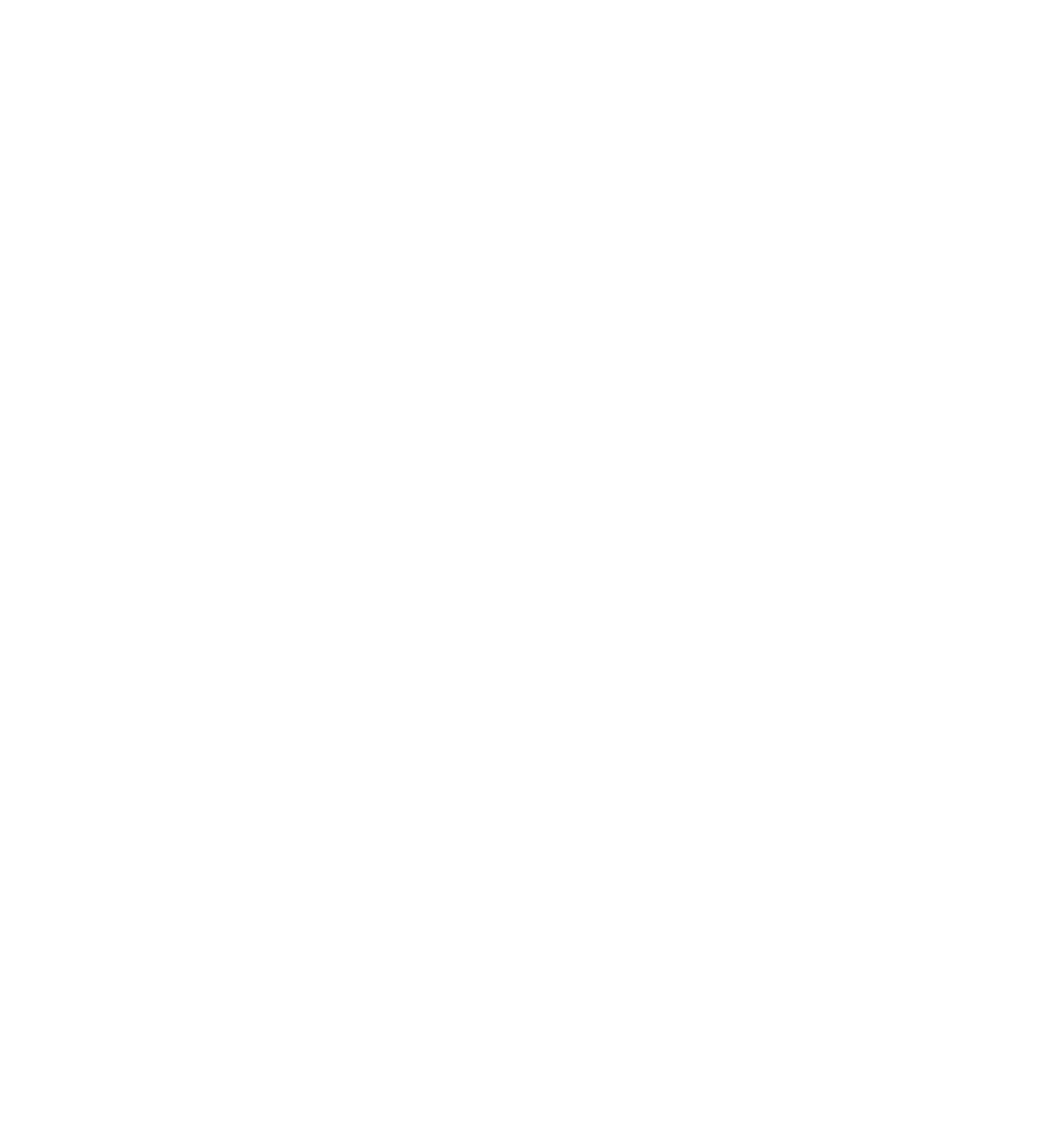
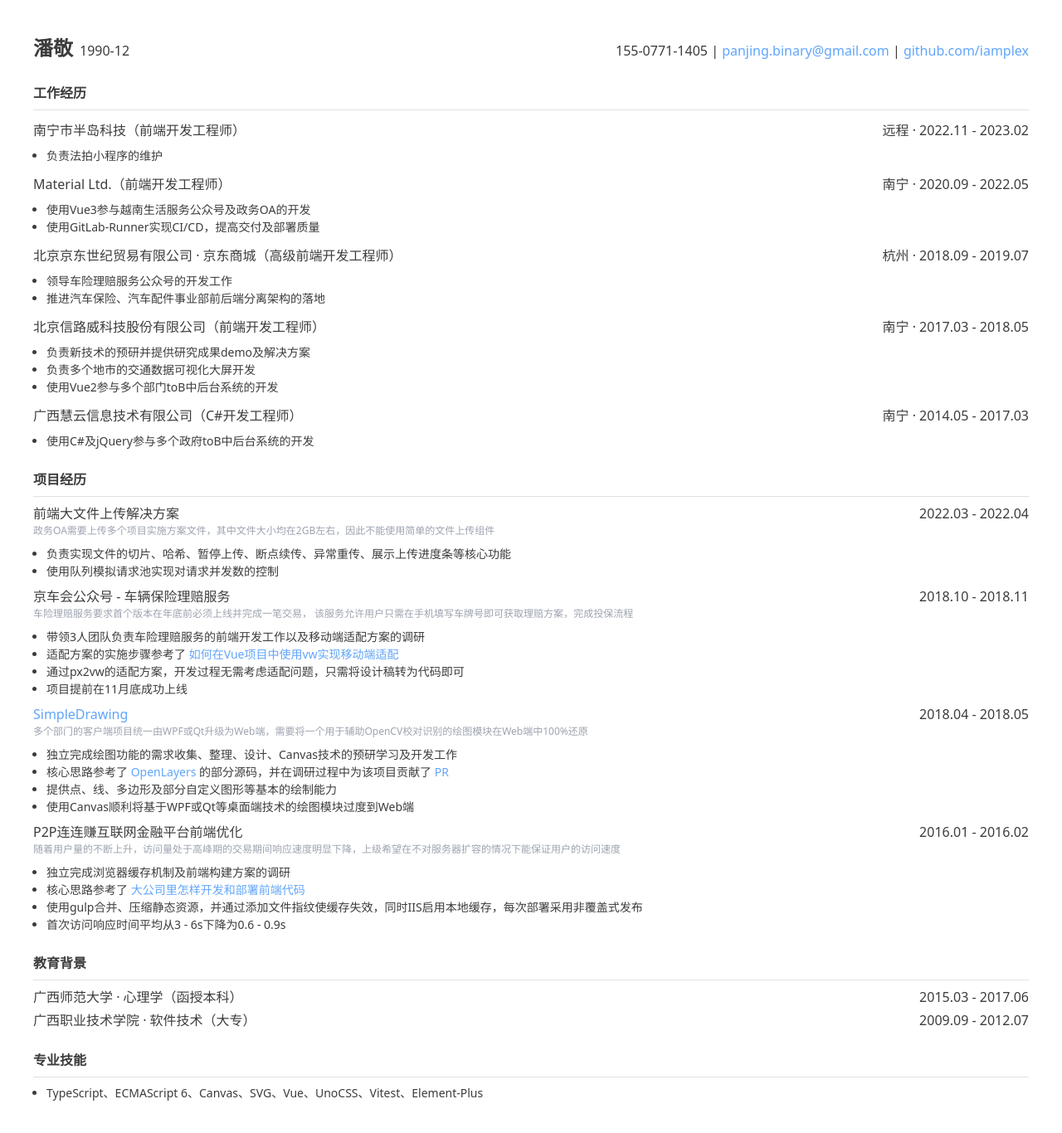
Before and after one commit to iamplex/resume, a Vue app: page / in a window 1280 px wide. Shown: the whole page at 83% size. Before the commit the page ends 800 px from the top, so only its background shows below. Built offline with nearby package versions, Linux system fonts and the light colour scheme; a web font is replaced by a local one.

Commit message:
update work experience

```diff
--- a/auto-imports.d.ts
+++ b/auto-imports.d.ts
@@ -202,8 +202,6 @@ declare global {
   const useRafFn: typeof import('@vueuse/core')['useRafFn']
   const useRefHistory: typeof import('@vueuse/core')['useRefHistory']
   const useResizeObserver: typeof import('@vueuse/core')['useResizeObserver']
-  const useRoute: typeof import('vue-router')['useRoute']
-  const useRouter: typeof import('vue-router')['useRouter']
   const useScreenOrientation: typeof import('@vueuse/core')['useScreenOrientation']
   const useScreenSafeArea: typeof import('@vueuse/core')['useScreenSafeArea']
   const useScriptTag: typeof import('@vueuse/core')['useScriptTag']
@@ -471,8 +469,6 @@ declare module '@vue/runtime-core' {
     readonly useRafFn: UnwrapRef<typeof import('@vueuse/core')['useRafFn']>
     readonly useRefHistory: UnwrapRef<typeof import('@vueuse/core')['useRefHistory']>
     readonly useResizeObserver: UnwrapRef<typeof import('@vueuse/core')['useResizeObserver']>
-    readonly useRoute: UnwrapRef<typeof import('vue-router')['useRoute']>
-    readonly useRouter: UnwrapRef<typeof import('vue-router')['useRouter']>
     readonly useScreenOrientation: UnwrapRef<typeof import('@vueuse/core')['useScreenOrientation']>
     readonly useScreenSafeArea: UnwrapRef<typeof import('@vueuse/core')['useScreenSafeArea']>
     readonly useScriptTag: UnwrapRef<typeof import('@vueuse/core')['useScriptTag']>
--- a/package.json
+++ b/package.json
@@ -12,8 +12,7 @@
   },
   "dependencies": {
     "@vueuse/core": "^9.3.0",
-    "vue": "^3.2.39",
-    "vue-router": "^4.1.5"
+    "vue": "^3.2.39"
   },
   "devDependencies": {
     "@antfu/eslint-config": "^0.27.0",
@@ -31,7 +30,6 @@
     "unplugin-auto-import": "^0.11.2",
     "unplugin-vue-components": "^0.22.7",
     "vite": "^3.1.3",
-    "vite-plugin-pages": "^0.26.0",
     "vitest": "^0.23.4",
     "vue-tsc": "^0.40.13"
   },
--- a/src/App.vue
+++ b/src/App.vue
@@ -1,5 +1,9 @@
+<script setup lang="ts">
+import Index from '~/templates/master/index.vue'
+</script>
+
 <template>
   <main p="x-10 y-10">
-    <router-view />
+    <Index />
   </main>
 </template>
--- a/src/components/Header.vue
+++ b/src/components/Header.vue
@@ -7,10 +7,10 @@ const { title } = defineProps<Props>()
 </script>
 
 <template>
-  <div>
+  <div m-t-6>
     <div font-bold>
       {{ title }}
     </div>
-    <div m-y-1 h1px bg-light-9 />
+    <div m-y-2 h1px bg-light-9 />
   </div>
 </template>
--- a/src/meta.ts
+++ b/src/meta.ts
@@ -2,12 +2,22 @@ export default {
   profile: {
     name: '潘敬',
     birthday: '1990-12',
-    tel: '15507711405',
+    tel: '155-0771-1405',
     email: 'panjing.binary@gmail.com',
     github: 'github.com/iamplex',
   },
 
   works: [
+    {
+      company: '南宁市半岛科技',
+      position: '前端开发工程师',
+      location: '远程',
+      start: '2022.11',
+      end: '2023.02',
+      highlights: [
+        '负责法拍小程序的维护',
+      ],
+    },
     {
       company: 'Material Ltd.',
       position: '前端开发工程师',
@@ -15,7 +25,8 @@ export default {
       start: '2020.09',
       end: '2022.05',
       highlights: [
-        '负责越南⽣活服务公众号及政务OA的维护及开发⼯作',
+        '使用Vue3参与越南⽣活服务公众号及政务OA的开发',
+        '使用GitLab-Runner实现CI/CD，提高交付及部署质量',
       ],
     },
     {
@@ -25,7 +36,7 @@ export default {
       start: '2018.09',
       end: '2019.07',
       highlights: [
-        '负责⻋险理赔服务公众号的开发⼯作',
+        '领导⻋险理赔服务公众号的开发工作',
         '推进汽⻋保险、汽⻋配件事业部前后端分离架构的落地',
       ],
     },
@@ -37,7 +48,8 @@ export default {
       end: '2018.05',
       highlights: [
         '负责新技术的预研并提供研究成果demo及解决⽅案',
-        '参与部门内外多个toB中后台业务系统的开发工作及前端技术⽅案的审核',
+        '负责多个地市的交通数据可视化大屏开发',
+        '使用Vue2参与多个部门toB中后台系统的开发',
       ],
     },
     {
@@ -47,7 +59,7 @@ export default {
       start: '2014.05',
       end: '2017.03',
       highlights: [
-        '参与多个政府toB中后台业务系统的开发及优化工作',
+        '使用C#及jQuery参与多个政府toB中后台系统的开发',
       ],
     },
   ],
@@ -84,7 +96,7 @@ export default {
         '独⽴完成绘图功能的需求收集、整理、设计、Canvas技术的预研学习及开发⼯作',
         '核⼼思路参考了 <a href="https://github.com/openlayers/openlayers" target="_blank">OpenLayers</a> 的部分源码，并在调研过程中为该项⽬贡献了 <a href="https://github.com/openlayers/openlayers/pull/8396" target="_blank">PR</a>',
         '提供点、线、多边形及部分⾃定义图形等基本的绘制能⼒',
-        '顺利将基于WPF或Qt等桌⾯端技术的绘图模块过度到Web端',
+        '使用Canvas顺利将基于WPF或Qt等桌⾯端技术的绘图模块过度到Web端',
       ],
     },
     {
@@ -103,16 +115,9 @@ export default {
 
   educations: [
     {
-      institution: '<a href="https://segmentfault.com/a/1190000024546228?sort=votes" target="_blank">AWS Hackathon Online 2020</a>',
-      area: '',
-      level: '第一名',
-      start: '2020.07',
-      end: '2020.09',
-    },
-    {
       institution: '⼴⻄师范⼤学',
       area: '⼼理学',
-      level: '本科',
+      level: '函授本科',
       start: '2015.03',
       end: '2017.06',
     },
@@ -125,5 +130,14 @@ export default {
     },
   ],
 
-  stacks: ['TypeScript', 'ECMAScript 6', 'Canvas', 'Vue', 'UnoCSS', 'Vitest', 'Element-Plus', 'Lua'],
+  stacks: [
+    'TypeScript',
+    'ECMAScript 6',
+    'Canvas',
+    'SVG',
+    'Vue',
+    'UnoCSS',
+    'Vitest',
+    'Element-Plus',
+  ],
 }
--- a/src/pages/index.vue
+++ /dev/null
@@ -1,7 +0,0 @@
-<script setup lang="ts">
-import master from '~/templates/master/index.vue'
-</script>
-
-<template>
-  <master />
-</template>
--- a/src/templates/master/educations.vue
+++ b/src/templates/master/educations.vue
@@ -16,10 +16,10 @@ const { educations } = defineProps<Props>()
 
 <template>
   <div>
-    <Header title="教育背景 & 奖项" />
+    <Header title="教育背景" />
     <div v-for="{ institution, area, level, start, end } in educations" :key="institution" m-y-1>
       <div flex justify-between>
-        <div v-html="`${institution} ${area && `· ${area}`} （${level}）`" />
+        <div>{{ institution }} · {{ area }}（{{ level}}）</div>
         <div>
           <span>{{ start }}</span>
           <span> - </span>
--- a/src/templates/master/works.vue
+++ b/src/templates/master/works.vue
@@ -18,7 +18,7 @@ const { works } = defineProps<Props>()
 <template>
   <div>
     <Header title="工作经历" />
-    <div v-for="{ company, position, location, start, end, highlights } in works" :key="company" m-y-2>
+    <div v-for="{ company, position, location, start, end, highlights } in works" :key="company" m-y-3>
       <div flex justify-between>
         <div>{{ company }}（{{ position }}）</div>
         <div>
--- a/vite.config.ts
+++ b/vite.config.ts
@@ -3,7 +3,6 @@
 import path from 'path'
 import { defineConfig } from 'vite'
 import Vue from '@vitejs/plugin-vue'
-import Pages from 'vite-plugin-pages'
 import Components from 'unplugin-vue-components/vite'
 import AutoImport from 'unplugin-auto-import/vite'
 import Unocss from 'unocss/vite'
@@ -15,19 +14,13 @@ export default defineConfig({
     },
   },
   plugins: [
-    Vue({
-      reactivityTransform: true,
-    }),
-
-    // https://github.com/hannoeru/vite-plugin-pages
-    Pages(),
+    Vue(),
 
     // https://github.com/antfu/unplugin-auto-import
     AutoImport({
       imports: [
         'vue',
         'vue/macros',
-        'vue-router',
         '@vueuse/core',
       ],
       dts: true,
@@ -46,9 +39,4 @@ export default defineConfig({
     // see unocss.config.ts for config
     Unocss(),
   ],
-
-  // https://github.com/vitest-dev/vitest
-  test: {
-    environment: 'jsdom',
-  },
 })
```
Also changed, not shown: src/main.ts (+0 -7 lines).
